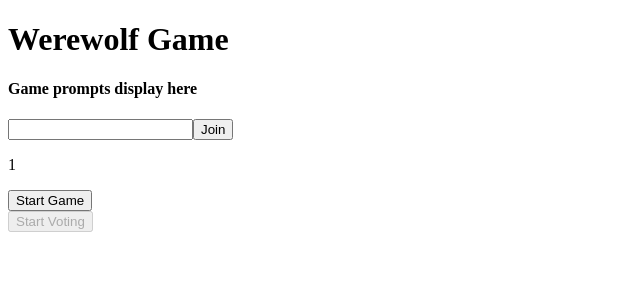
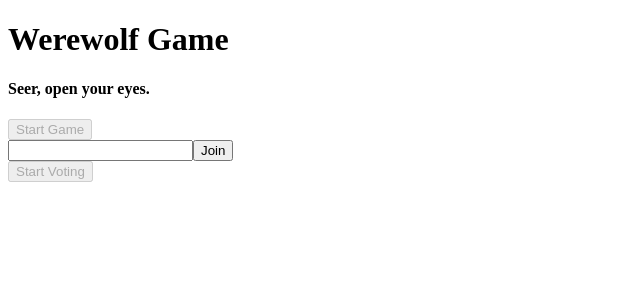
Before and after one commit to ChTiSh/Solo_Werewolf, a React app: page / in a window 1280 px wide. Shown: the top 300 px of the page, without its empty margins (0-640 px from the left). Built offline with nearby package versions, Linux system fonts and the light colour scheme.

Commit message:
got the werewolf game prompts working

```diff
--- a/src/components/Player.jsx
+++ b/src/components/Player.jsx
@@ -9,18 +9,27 @@
  * ************************************
  */
 
- import React from 'react';
+
+import React, {useEffect} from 'react';
 
  //display player No. ,player name
 
  //time feature is option with next buttons as well
  //<button name='next' onClick={e => {props.restartTimer(e.target.name)}}>Next</button>
- const Player = props => (
-    <div className="playerBox">
-        <h4>Player No. : {props.player.playerId + 1}</h4>
-        <h4>{props.player.playerIdentity}</h4>
-        <button name={props.player.name} disabled={true} onClick = {e => {props.addVotes(e.target.name)}}>{props.player.name}</button>
-    </div>
+ const Player = props => {
+    // to check the player status and game status
+    function enableVoting(){
 
- );
+    }
+
+    //userEffect
+    return (
+        <div className="playerBox">
+            <h4>Player No. : {props.player.playerId + 1}</h4>
+            <h4>{props.player.playerIdentity}</h4>
+            <button name={props.player.playerId} disabled={true} onClick = {e => {props.addVotes(e.target.playerId)}}>{props.player.name}</button>
+        </div>
+
+    );
+}
  export default Player;
--- a/src/components/PlayerCreator.jsx
+++ b/src/components/PlayerCreator.jsx
@@ -32,14 +32,10 @@ const PlayerCreator = props => {
 
     // after each click of join, a post request should be sent to the server
     // to generate the session id/cookie to identify each player
-    function handleClick() {
-        //check if the input is empty
+    const handleClick = () => {
         props.addPlayer(document.getElementById('name').value);
         enoughPlayer();
-        // a post request should be sent each player joins
     }
-
-
     return (
         <div className="gameNav">
             <div className="nameInput">
--- a/src/components/StartGame.jsx
+++ b/src/components/StartGame.jsx
@@ -18,27 +18,51 @@ import React, {useEffect, userEffect, useState} from 'react';
 // this button will only work after the 10th player joine the game
 // this button will stop working once clicked
 let werewolfPrompts = [
+    <h4></h4>,
     <h4>It's night time, all players please close your eyes</h4>,
     <h4>Werewolves, open your eyes</h4>,
     <h4>Werewolves, pick someone to kill</h4>,
     <h4>Werewolves, pick someone to kill</h4>,
     <h4>Werewolves, pick someone to kill</h4>,
-    <h4>"Werewolves, close your eyes now"</h4>
+    <h4>Werewolves, pick someone to kill</h4>,
+    <h4>Werewolves, pick someone to kill</h4>,
+    <h4>Werewolves, close your eyes now</h4>
+]
+
+let seerPrompts =[
+    <h4>Seer, open your eyes.</h4>,
+    <h4>Seer, pick someone to ask about.</h4>,
+    <h4>vote to check, get the result back</h4>,
+    <h4>Seer, close your eyes</h4>,
 ]
 
 
 const StartGame = props => {
-    let [promptNum, setPrompt] = useState(0)
+    let [currentWolfPrompt, setWolfPrompt] = useState(0)
+    let [currentSeerPrompt, setSeerPrompt] = useState(0)
 
-        console.log(promptNum)
-        useEffect(()=>{
-            //if(props.gameStatus === 'start'){
-                const myInterval = setInterval(()=>{
-                    setPrompt(promptNum + 1);
-                }, 2000);
-                return () => clearInterval(myInterval);
-           //}
-        }, []);
+    function incrementPrompt () {
+        if(props.gameStatus === 'start'){
+            setWolfPrompt((currentWolfPrompt) => currentWolfPrompt + 1)
+            console.log('currentWolfPrompt', currentWolfPrompt);
+            if(currentWolfPrompt === 7){
+
+            }
+        }
+        //if wolves finished voting
+        if(props.gameStatus === 'seer'){
+            setSeerPrompt((currentSeerPrompt) => currentSeerPrompt + 1);
+            console.log(currentSeerPrompt);
+        }
+    }
+
+    useEffect(()=>{
+        const myInterval = setInterval(()=>{
+            incrementPrompt()
+        }, 2000);
+        return () => clearInterval(myInterval);
+        //props here trigger useEffect each time there is a change
+    }, [props.gameStatus]);
 
 
     function startGame(e){
@@ -46,39 +70,6 @@ const StartGame = props => {
         if(props.playerList.length === 10){
             props.startGame('start');
         }
-    }
-
-    let Narrator = [<h4>Players, welcome to the game</h4>];
-    let prompt;
-
-
-    const Werewolf =(Narrator)=> {
-        //check if the game start, game start true : false
-        if(props.gameStatus === 'start'){
-            //for loop to go through with setTimeout()
-            for(let i = 0; i < werewolfPrompts.length; i++){
-                //change the prompt every 2 seconds
-                setInterval(() => {
-                    prompt = werewolfPrompts[i];
-                    console.log('prompt',prompt)
-                }, 2000);
-            }
-        }
-
-            // "It's night time, all players please close your eyes"
-            // "Werewolves, open your eyes"
-            // "Werewolves, pick someone to kill"
-            // vote to kill, send the results out
-            // "Werewolves, close your eyes"
-
-    }
-
-    function Seer (){
-        //if wolves finished voting
-            // “Seer, open your eyes.
-            // "Seer, pick someone to ask about."
-            // vote to check, get the result back
-            // "Seer, close your eyes"
     }
 
     function Doctor(){
@@ -96,10 +87,10 @@ const StartGame = props => {
     }
 
     return (
-
         <div className="startGame">
-            <p>{promptNum}</p>
-            <button name='start' onClick={startGame}>Start Game</button>
+            {werewolfPrompts[currentWolfPrompt]}
+            {seerPrompts[currentSeerPrompt]}
+            <button name='start' onClick={startGame} disabled={props.playerList.length !==10}>Start Game</button>
         </div>
     );
 }
--- a/src/containers/GameContainer.jsx
+++ b/src/containers/GameContainer.jsx
@@ -57,7 +57,15 @@
     render() {
       return(
         <div className='innerbox'>
-            <h4>Game prompts display here</h4>
+
+            <StartGame gameStatus={this.props.gameStatus}
+                    addVotes={this.props.addVotes}
+                    totalVotes={this.props.totalVotes}
+                    playerIdentity={this.props.playerIdentity}
+                    playerList={this.props.playerList}
+                    playerId={this.props.playerId}
+                    startGame={this.props.startGame}
+            />
             <PlayerCreator playerList={this.props.playerList}
                     newName={this.props.newName}
                     playerId={this.props.playerId}
@@ -68,14 +76,7 @@
                     playerIdentity={this.props.playerIdentity}
                     startGame={this.props.startGame}
             />
-            <StartGame gameStatus={this.props.gameStatus}
-                    addVotes={this.props.addVotes}
-                    totalVotes={this.props.totalVotes}
-                    playerIdentity={this.props.playerIdentity}
-                    playerList={this.props.playerList}
-                    playerId={this.props.playerId}
-                    startGame={this.props.startGame}
-            />
+
 
             <StartVoting playerList={this.props.playerList}
                           gameRounds={this.props.gameRounds}
--- a/src/reducers/gameReducer.js
+++ b/src/reducers/gameReducer.js
@@ -108,7 +108,7 @@ const gameReducer = (state = initialState, action) => {
 
         case types.START_GAME: {
             let gameStatus = action.payload;
-            console.log(gameStatus);
+            console.log("gameStatus", gameStatus);
             return {
                 ...state,
                 gameStatus
```
